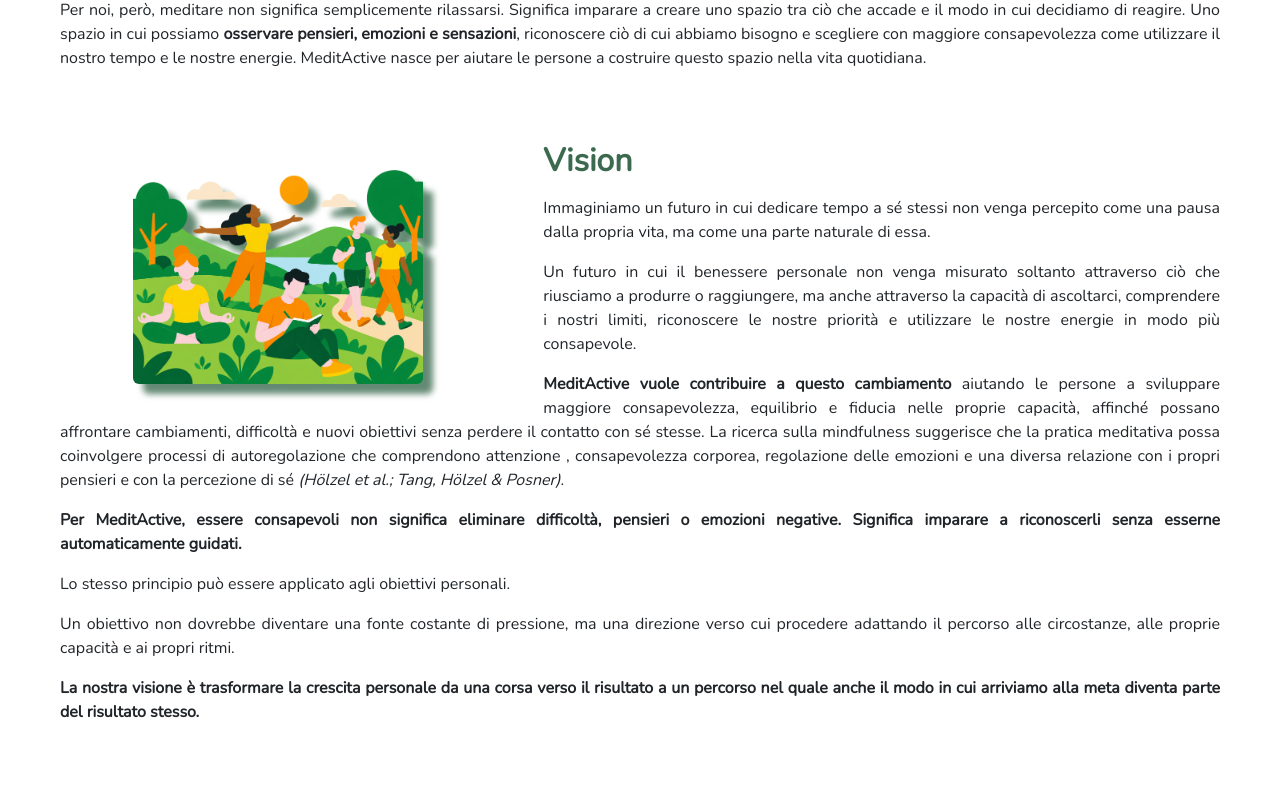
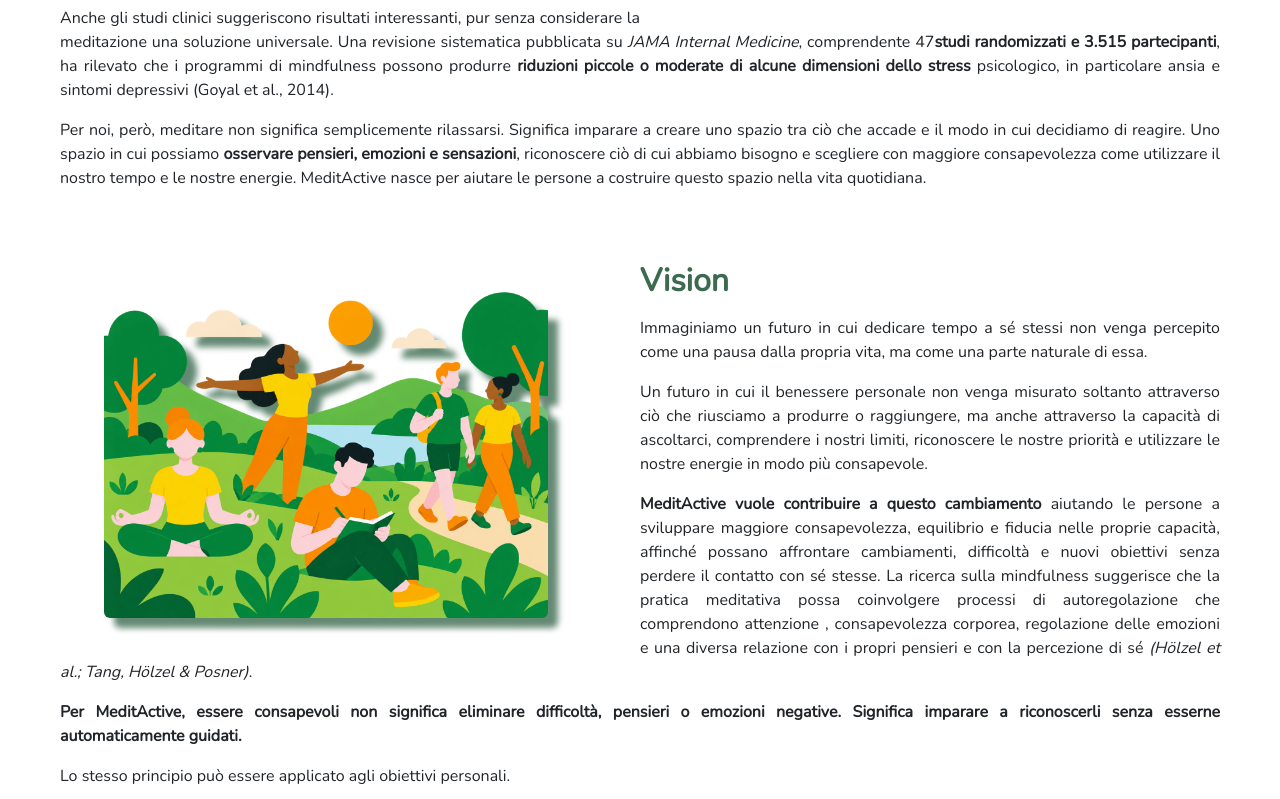
Before and after one commit to FabryPostRock/MeditActiveReact, a React (Vite) app: page / in a window 1280 px wide. Shown: the part 1193-1992 px from the top of the page. Built offline with nearby package versions, Linux system fonts and the light colour scheme.

Commit message:
added span into titles to better manage element width

```diff
--- a/src/Animations.css
+++ b/src/Animations.css
@@ -33,4 +33,30 @@
     transform: none;
     animation: none;
   }
+}
+/*--------------------------------------TEXT---------------------------------------------*/
+.text-underline {
+  position: relative;
+  width: -moz-fit-content;
+  width: fit-content;
+  padding-bottom: 0.15em;
+}
+
+.text-underline::after {
+  content: "";
+  position: absolute;
+  bottom: 0;
+  left: 0;
+  width: 100%;
+  height: 3px;
+  background-color: currentColor;
+  /*turns the line not visible until hovered*/
+  transform: scaleX(0);
+  /*starts the animation from left*/
+  transform-origin: left;
+  transition: var(--headingTransition);
+}
+
+.text-underline:hover::after {
+  transform: scaleX(1);
 }/*# sourceMappingURL=Animations.css.map */
--- a/src/Animations.scss
+++ b/src/Animations.scss
@@ -45,3 +45,32 @@ $rising-duration-div: 1.5s;
     animation: none;
   }
 }
+
+/*--------------------------------------TEXT---------------------------------------------*/
+
+.text-underline {
+  position: relative;
+  width: fit-content;
+  padding-bottom: 0.15em;
+}
+
+.text-underline::after {
+  content: '';
+  position: absolute;
+  bottom: 0;
+  left: 0;
+
+  width: 100%;
+  height: 3px;
+  background-color: currentColor;
+
+  /*turns the line not visible until hovered*/
+  transform: scaleX(0);
+  /*starts the animation from left*/
+  transform-origin: left;
+  transition: var(--headingTransition);
+}
+
+.text-underline:hover::after {
+  transform: scaleX(1);
+}
--- a/src/App.scss
+++ b/src/App.scss
@@ -33,6 +33,9 @@ Usare '*' evita di inserire un prefisso alle variabili Sass '$'
 
   --bs-dark-green-rgb: #{colors.$bs-dark-green-0x3b6a4f-rgb};
   --bs-light-green-rgb: #{colors.$bs-light-green-0x7fc87b-rgb};
+
+  /*TRANSITION*/
+  --headingTransition: transform 0.3s ease-in-out;
 }
 
 body {
--- a/src/components/homeConcept.tsx
+++ b/src/components/homeConcept.tsx
@@ -13,12 +13,12 @@ export function HomeConcept({ concept, imageOnLeft }: HomeConceptProps) {
           <div className="col-12 p-0">
             <div className="row-md-none mb-3">
               <div
-                className={`col-9 col-md-6 col-lg-5 float-none ${
+                className={`col-9 col-md-7 col-xl-6 float-none ${
                   imageOnLeft ? 'float-md-start p-4 pe-md-5 ps-md-0' : 'float-md-end p-4 ps-md-5 pe-md-0'
                 }`}
               >
                 <div className="d-flex flex-row justify-content-center">
-                  <div className="col-10 col-lg-8">
+                  <div className="col-12 col-lg-10">
                     <img
                       className="img-fluid d-block mx-auto concept-image-shadow rounded p-0 h-auto"
                       src={concept.image.src}
--- a/src/components/title.tsx
+++ b/src/components/title.tsx
@@ -7,7 +7,9 @@ export function Title({ title, txtColor }: ExerciseTitle) {
   return (
     <>
       <h2 className="fw-bold fs-2 text-start mb-3" style={{ color: txtColor }}>
-        {title}
+        {/*'width: fit-content' disrupt the floating behaviour of the text content if used directly
+        in the h2 */}
+        <span className="text-underline">{title}</span>
       </h2>
     </>
   );
```
Also changed, not shown: src/App.css.
